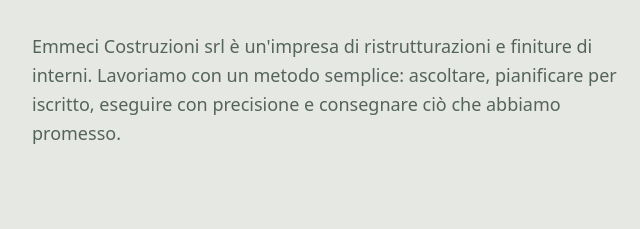
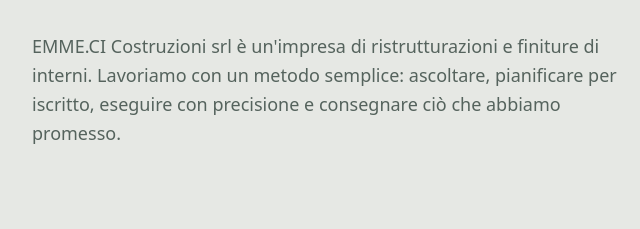
Before and after one commit to Simogramers/Emmeci-finishes, a plain HTML site: page about.html in a window 1280 px wide. Shown: the part 184-413 px from the top of the page, 288-928 px from the left. Drawn offline with Linux system fonts and the light colour scheme; a script that the page names is missing.

Commit message:
Correct company name in about.html

```diff
--- a/about.html
+++ b/about.html
@@ -18,7 +18,7 @@
   <main id="main">
     <section class="page-head wrap">
       <h1 data-i18n="about.title">Chi siamo</h1>
-      <p class="lead" data-i18n="about.text">Emmeci Costruzioni srl è un'impresa di ristrutturazioni e finiture di interni. Lavoriamo con un metodo semplice: ascoltare, pianificare per iscritto, eseguire con precisione e consegnare ciò che abbiamo promesso.</p>
+      <p class="lead" data-i18n="about.text">EMME.CI Costruzioni srl è un'impresa di ristrutturazioni e finiture di interni. Lavoriamo con un metodo semplice: ascoltare, pianificare per iscritto, eseguire con precisione e consegnare ciò che abbiamo promesso.</p>
     </section>
 
     <section class="section wrap split">
```
